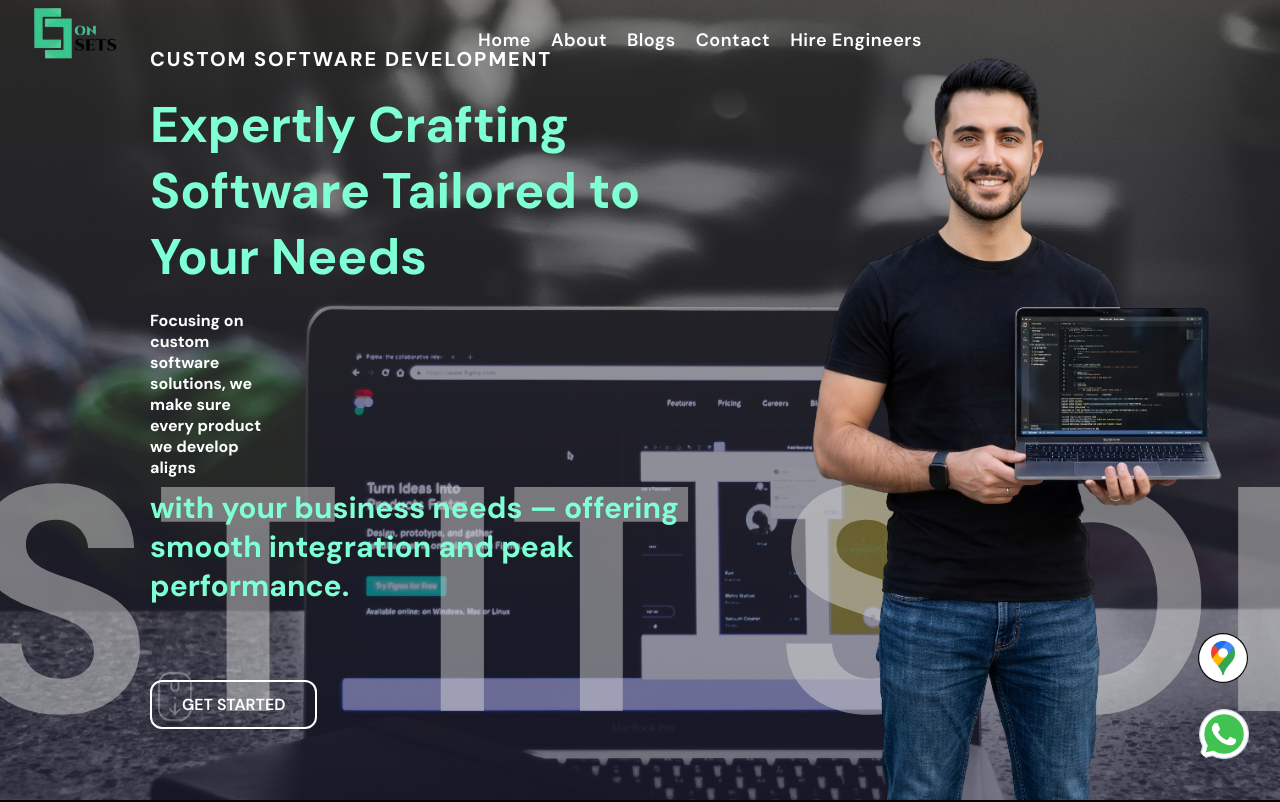
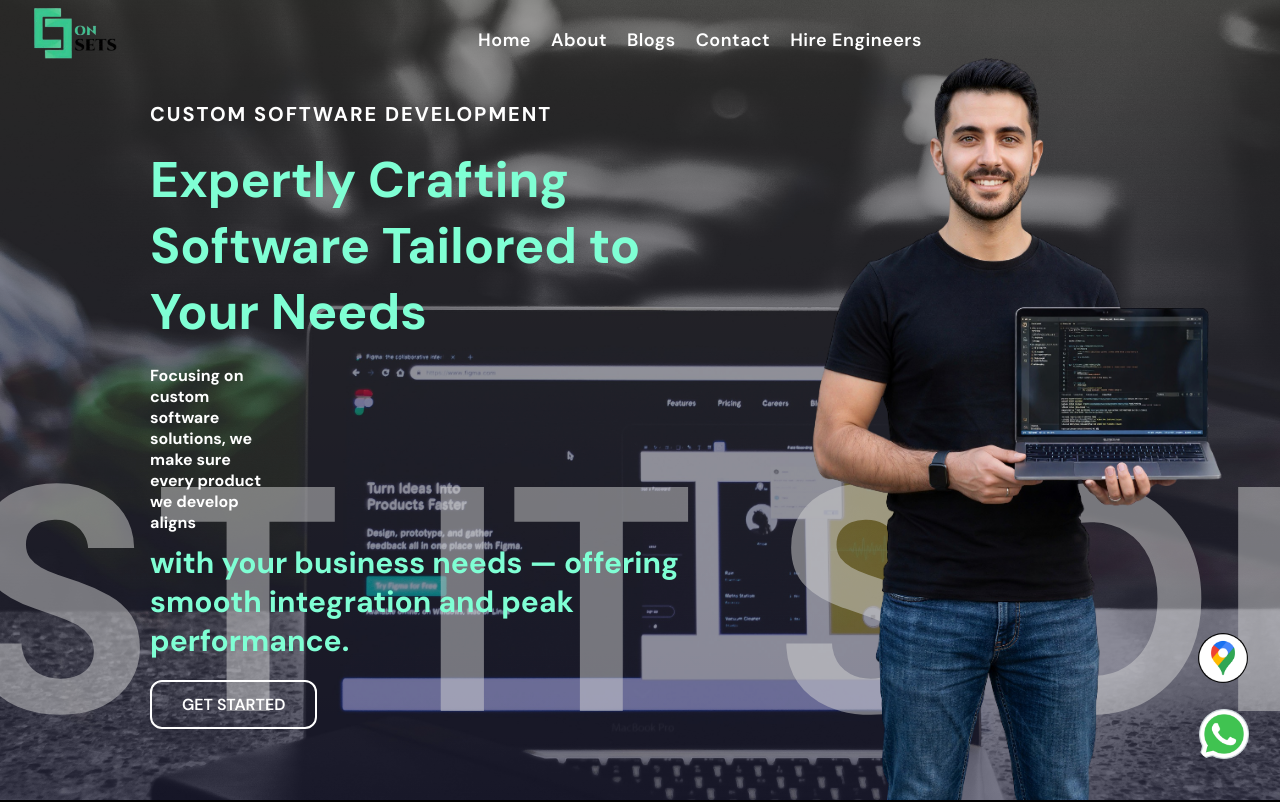
Before and after one commit to faizanshk22/BusinessProject, a React (Vite) app: page / in a window 1280 px wide. Shown: the top 802 px of the page. Built offline with nearby package versions, Linux system fonts and the light colour scheme.

Commit message:
scroll button hidden

```diff
--- a/src/components/hero/Hero.jsx
+++ b/src/components/hero/Hero.jsx
@@ -67,7 +67,7 @@ function Hero() {
             </a> */}
             {/* <motion.button variants={textVariants}>Contact Me</motion.button> */}
           </motion.div>
-          <motion.img variants={textVariants} animate='scrollButton' src="/scroll.png" alt="" className='scrollButton' />
+          {/* <motion.img variants={textVariants} animate='scrollButton' src="/scroll.png" alt="" className='scrollButton' /> */}
         </motion.div>
       <Link to="/getstarted">   <div className="btn">
  GET STARTED
```
